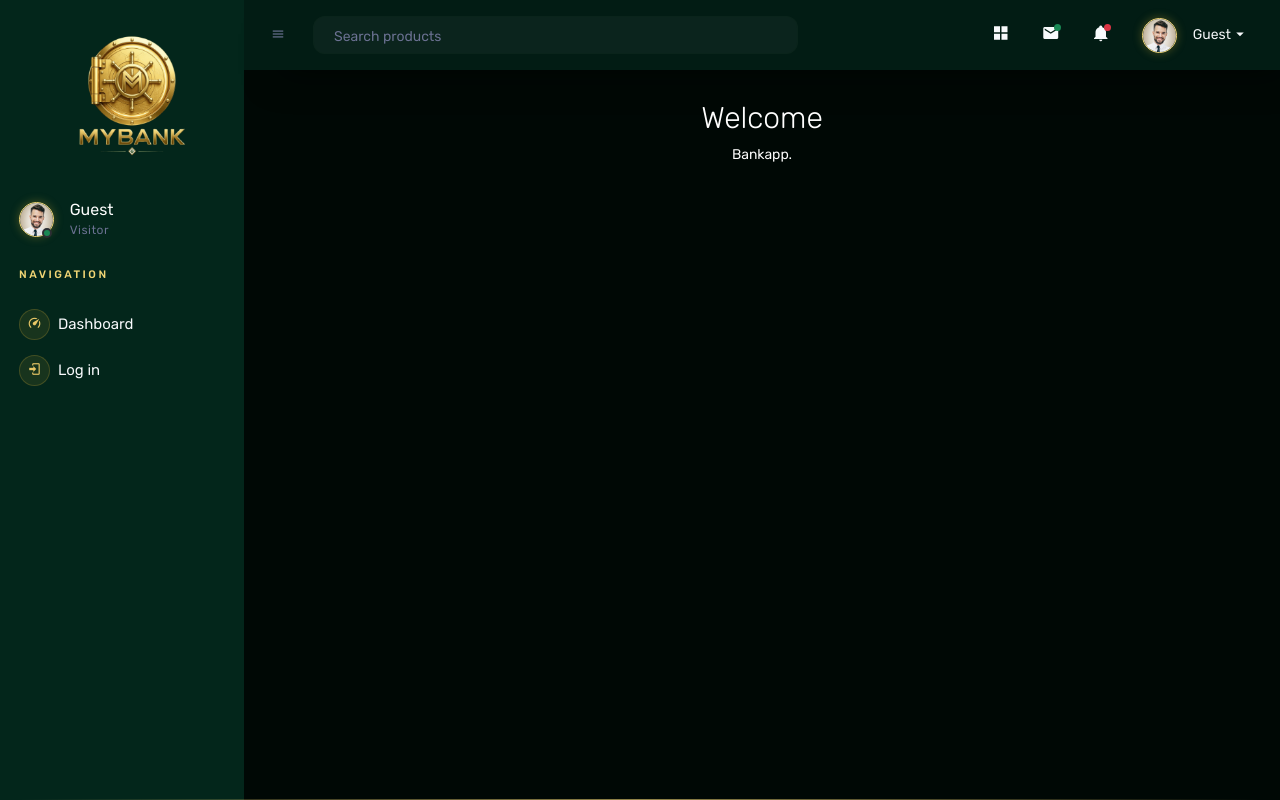
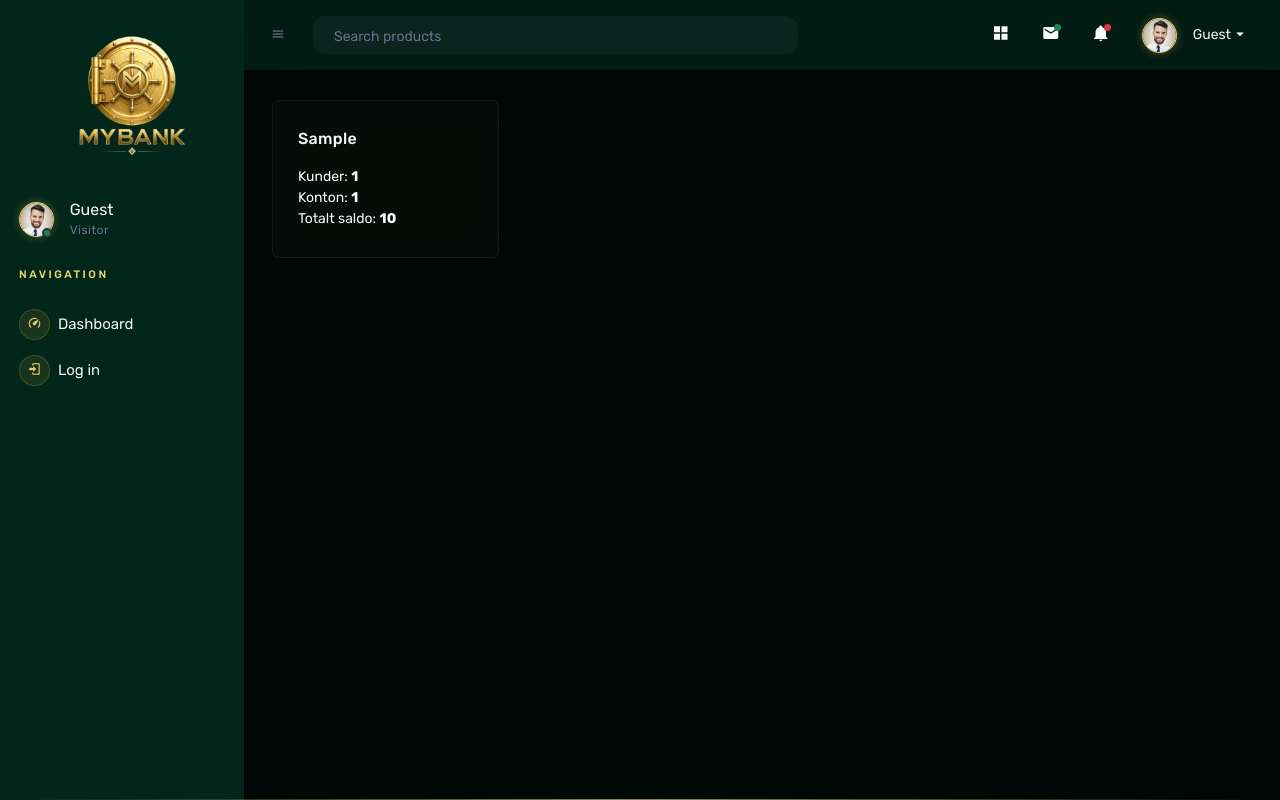
Before and after one commit to nninnie/Banksystem, an ASP.NET Core app: page / in a window 1280 px wide. Run offline with ASP.NET Core 8, Linux system fonts and the light colour scheme; tables that the repository leaves empty hold one stand-in row (values such as "Sample post").

Commit message:
Översatte alla kommentarer till engelska Byggt DashboardService Uppdaterade card‑färgen Förbättrade card‑styling IndexModel med async‑hämtning Index.cshtml : Dashboard Country Cards Grid

```diff
--- a/DTOs/AccountDto.cs
+++ b/DTOs/AccountDto.cs
@@ -1,12 +1,12 @@
 namespace BankApp.DTOs
 {
-    // DTO för Account – skickar bara säker och relevant kontoinfo till UI.
-    // Hindrar UI från att få EF‑relationer, interna fält och känslig data.
+    // Account DTO – provides only essential, non-sensitive account data to the UI.
+    // Excludes EF navigation properties and internal banking fields to ensure data safety.
     public class AccountDto
     {
         public int AccountId { get; set; }
         public string Frequency { get; set; }
-        public DateTime Created { get; set; }   // DateOnly → DateTime för UI-stöd
+        public DateTime Created { get; set; }   // DateOnly → DateTime for UI-support
         public decimal Balance { get; set; }
     }
 }
--- a/DTOs/CountryDashboardDto.cs
+++ b/DTOs/CountryDashboardDto.cs
@@ -1,6 +1,6 @@
 namespace BankApp.DTOs
 {
-    // Statistik för ETT land
+    // Represents aggregated statistics for a single country
     public class CountryDashboardDto
     {
         public string Country { get; set; }
--- a/DTOs/CreateTransactionDto.cs
+++ b/DTOs/CreateTransactionDto.cs
@@ -1,11 +1,11 @@
 namespace BankApp.DTOs
 {
-    // DTO för att skapa transaktioner – UI skickar bara det som behövs.
-    // Hindrar UI från att skicka hela Account-objektet av misstag.
+    // Transaction creation DTO – ensures the UI provides only essential data.
+    // Avoids accidental submission of full Account entities from the UI.
     public class CreateTransactionDto
     {
         public int AccountId { get; set; }
         public decimal Amount { get; set; }
-        public string Type { get; set; } // Transaktionstyp (Deposit / Withdrawal / Payment / Transfer)
+        public string Type { get; set; } // Transactiontype (Deposit / Withdrawal / Payment / Transfer)
     }
 }
--- a/DTOs/CustomerDto.cs
+++ b/DTOs/CustomerDto.cs
@@ -1,7 +1,7 @@
 namespace BankApp.DTOs
 {
-    // DTO för Customer – UI får bara namn + plats.
-    // Skyddar känsliga kunduppgifter (adress, personnummer, telefon, email).
+    // Customer DTO – exposes only non-sensitive fields such as name and location.
+    // Sensitive customer information (address, personal ID number, phone, email) is intentionally excluded.
     public class CustomerDto
     {
         public int CustomerId { get; set; }
--- a/DTOs/DashboardDto.cs
+++ b/DTOs/DashboardDto.cs
@@ -1,6 +1,6 @@
 namespace BankApp.DTOs
 {
-    // Hela dashboardens data (lista av länder).
+    // Represents the full dashboard data, including the list of countries.
     public class DashboardDto
     {
         public List<CountryDashboardDto> Countries { get; set; }
--- a/DTOs/TransactionDto.cs
+++ b/DTOs/TransactionDto.cs
@@ -1,11 +1,11 @@
 namespace BankApp.DTOs
 {
-    // DTO för Transaction – UI får bara ren transaktionsinfo.
-    // Tar bort EF‑navigationer och interna bankfält (Symbol, Bank, Account).
+    // Transaction DTO – exposes only essential transaction data to the UI.
+    // Excludes EF navigation properties and internal banking fields such as Symbol, Bank, and Account.
     public class TransactionDto
     {
         public int TransactionId { get; set; }
-        public DateTime Date { get; set; }   // DateOnly → DateTime för UI-stöd
+        public DateTime Date { get; set; }   // DateOnly → DateTime for UI-suport
         public string Type { get; set; }
         public decimal Amount { get; set; }
         public decimal Balance { get; set; }
--- a/DTOs/UserDto.cs
+++ b/DTOs/UserDto.cs
@@ -1,7 +1,7 @@
 namespace BankApp.DTOs
 {
-    // DTO för User – UI får ALDRIG PasswordHash eller interna Identity‑fält.
-    // Visar bara det som är säkert att visa i UI.
+    // User DTO – excludes PasswordHash and internal Identity fields.
+    // Only exposes safe, non-sensitive data to the UI.
     public class UserDto
     {
         public int UserId { get; set; }
--- a/Data/ApplicationDbContext.cs
+++ b/Data/ApplicationDbContext.cs
@@ -3,6 +3,7 @@ using Microsoft.EntityFrameworkCore;
 
 namespace BankApp.Data
 {
+    // Database context for ASP.NET Core Identity
     public class ApplicationDbContext : IdentityDbContext
     {
         public ApplicationDbContext(DbContextOptions<ApplicationDbContext> options)
--- a/Data/SeedData.cs
+++ b/Data/SeedData.cs
@@ -9,7 +9,7 @@ namespace BankApp.Data
             var roleManager = serviceProvider.GetRequiredService<RoleManager<IdentityRole>>();
             var userManager = serviceProvider.GetRequiredService<UserManager<IdentityUser>>();
 
-            // Roller som ska seedas
+            // Defines the roles that must be created during seeding.
             string[] roles = { "Admin", "Cashier" };
 
             foreach (var role in roles)
--- a/Pages/Index.cshtml
+++ b/Pages/Index.cshtml
@@ -4,7 +4,20 @@
     ViewData["Title"] = "Home page";
 }
 
-<div class="text-center">
-    <h1 class="display-4">Welcome</h1>
-    <p>Bankapp</a>.</p>
+<div class="row">
+    @foreach (var c in Model.Data.Countries)
+    {
+        <div class="col-md-3 mb-3">
+            <div class="card shadow-sm">
+                <div class="card-body">
+                    <h5 class="card-title">@c.Country</h5>
+                    <p class="card-text">
+                        Kunder: <strong>@c.CustomerCount</strong><br />
+                        Konton: <strong>@c.AccountCount</strong><br />
+                        Totalt saldo: <strong>@c.TotalBalance</strong>
+                    </p>
+                </div>
+            </div>
+        </div>
+    }
 </div>
--- a/Pages/Index.cshtml.cs
+++ b/Pages/Index.cshtml.cs
@@ -1,13 +1,24 @@
+using BankApp.DTOs;
+using BankApp.Services;
 using Microsoft.AspNetCore.Mvc;
 using Microsoft.AspNetCore.Mvc.RazorPages;
 
 namespace BankApp.Pages
 {
+    // IndexModel for the home page. Retrieves dashboard statistics via DashboardService and passes them to the view.
     public class IndexModel : PageModel
     {
-        public void OnGet()
+        private readonly DashboardService _dashboardService;
+
+        public DashboardDto Data { get; set; }
+
+        public IndexModel(DashboardService dashboardService)
         {
-
+            _dashboardService = dashboardService;
+        }
+        public async Task OnGet()
+        {
+            Data = await _dashboardService.GetDashboardAsync();
         }
     }
 }
--- a/Pages/Login.cshtml.cs
+++ b/Pages/Login.cshtml.cs
@@ -5,6 +5,7 @@ using Microsoft.AspNetCore.Mvc.RazorPages;
 
 namespace BankApp.Pages
 {
+    // LoginModel for responsible for handling user loggin
     public class LoginModel : PageModel
     {
         private readonly SignInManager<IdentityUser> _signInManager;
--- a/Pages/Logout.cshtml.cs
+++ b/Pages/Logout.cshtml.cs
@@ -4,6 +4,8 @@ using Microsoft.AspNetCore.Mvc.RazorPages;
 
 namespace BankApp.Pages
 {
+
+    // LogoutModel responsible for handling user logout
     public class LogoutModel : PageModel
     {
         private readonly SignInManager<IdentityUser> _signInManager;
--- a/Pages/Shared/_Layout.cshtml
+++ b/Pages/Shared/_Layout.cshtml
@@ -16,7 +16,7 @@
 
     <!-- Corona main style -->
     <link rel="stylesheet" href="~/css/style.css" />
-    <!-- Min css style -->
+    <!-- My css style -->
     <link rel="stylesheet" href="~/my-css/style.css" />
 </head>
 
--- a/ViewModels/LoginViewModel.cs
+++ b/ViewModels/LoginViewModel.cs
@@ -1,6 +1,6 @@
 namespace BankApp.ViewModels
 {
-    // ViewModel för login-formuläret
+    // ViewModel for the login form
     public class LoginViewModel
     {
         public string Username { get; set; }
--- a/wwwroot/my-css/style.css
+++ b/wwwroot/my-css/style.css
@@ -5,7 +5,7 @@
     --bg: #000805;
     --navbar: #021c14;
     --sidebar: #03261B;
-    --card: #FFFFFF;
+    --card: #0A1A14;
     --line: rgba(4, 35, 23, 0.12); /* subtil linjefärg */
     --gold: #F2D675;
     --gold-soft: #E8C766;
@@ -284,13 +284,14 @@ html body .navbar .navbar-menu-wrapper {
    KORT
    ========================================================== */
 .card {
-    background: var(--card) !important;
-    border: 1px solid var(--line) !important;
-    border-radius: 14px;
-    box-shadow: 0 10px 30px rgba(0, 0, 0, 0.30);
+    background: rgba(10, 18, 14, 0.55);
+    backdrop-filter: blur(14px) saturate(140%);
+    border: 1px solid rgba(255, 255, 255, 0.06);
+    border-radius: 6px;
+    box-shadow: 0 12px 32px rgba(0, 0, 0, 0.45),
+    inset 0 0 0.5px rgba(255, 255, 255, 0.12);
 }
-
-    .card .card-title {
+  .card .card-title {
         color: var(--text);
         letter-spacing: 0.3px;
     }
```
Also changed, not shown: Program.cs (+8 -1 lines), Services/DashboardService.cs (+4 -8 lines).
